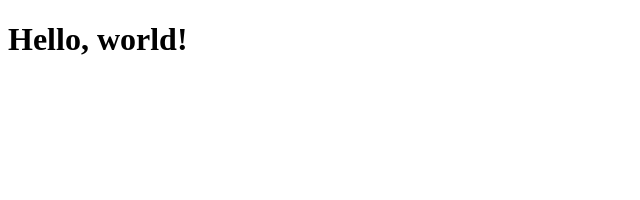
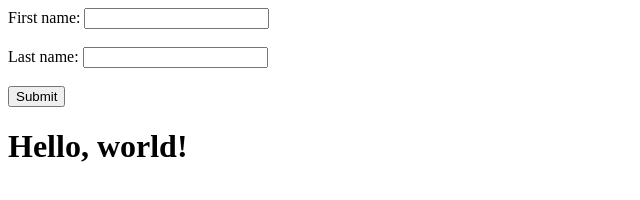
Before and after one commit to Adi9103/CS4320_Final_Project, a plain HTML site: page index.html in a window 1280 px wide. Shown: the whole page, without its empty margins (0-640 px from the left). Drawn offline with Linux system fonts and the light colour scheme; no server answers.

Commit message:
fake form

```diff
--- a/index.html
+++ b/index.html
@@ -1,5 +1,6 @@
 <!DOCTYPE html>
 <html lang="en">
+
 <head>
   <meta charset="UTF-8" />
   <title>Hello, world!</title>
@@ -7,9 +8,18 @@
   <meta name="description" content="" />
   <link rel="icon" href="favicon.png">
 </head>
+
 <body>
+  <form>
+    <label for="fname">First name:</label>
+    <input type="text" id="fname" name="fname"><br><br>
+    <label for="lname">Last name:</label>
+    <input type="text" id="lname" name="lname"><br><br>
+    <input type="submit" value="Submit">
+  </form>
   <h1>Hello, world!</h1>
 </body>
+
 </html>
 
 <script type="module">
```
Lines whose indentation alone changed are shown as unchanged.
